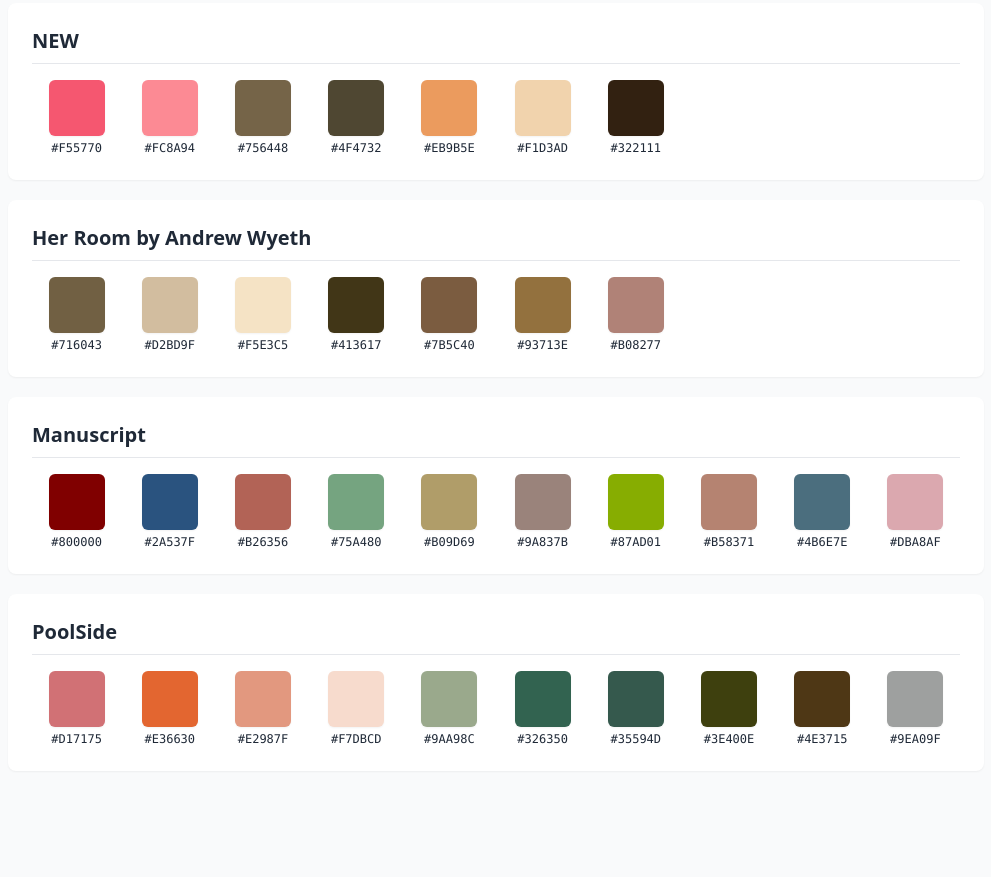
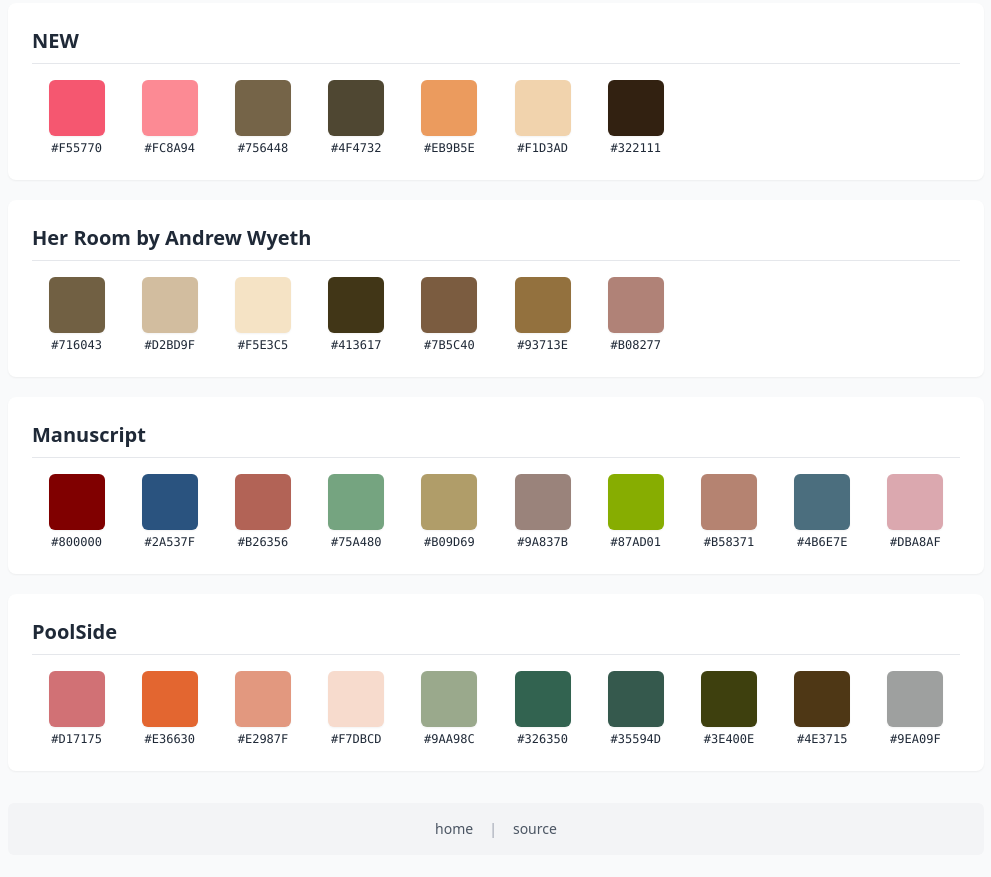
Before and after one commit to khoroo/swatches, a website built with Vite: page index.html in a window 1280 px wide. Shown: the part 940-1817 px from the top of the page, without its empty margins (144-1135 px from the left). Before the commit the page ends 1763 px from the top, so only its background shows below. Built offline with nearby package versions, Linux system fonts and the light colour scheme.

Commit message:
added footer

```diff
--- a/index.html
+++ b/index.html
@@ -9,5 +9,15 @@
 <body>
   <div id="app"></div>
   <script type="module" src="/src/main.ts"></script>
+
+  <footer class="mt-8 py-4 bg-gray-100 dark:bg-gray-800 rounded-md">
+    <div class="container mx-auto px-4 text-center text-gray-600 dark:text-gray-400 text-sm">
+      <div class="flex justify-center space-x-4">
+        <a href="https://robert.sparks.me.uk" class="hover:text-gray-900 dark:hover:text-gray-200 transition-colors">home</a>
+        <span class="text-gray-400 dark:text-gray-600">|</span>
+        <a href="https://github.com/khoroo/gumowski-mira" class="hover:text-gray-900 dark:hover:text-gray-200 transition-colors">source</a>
+      </div>
+    </div>
+  </footer>
 </body>
 </html>
```
